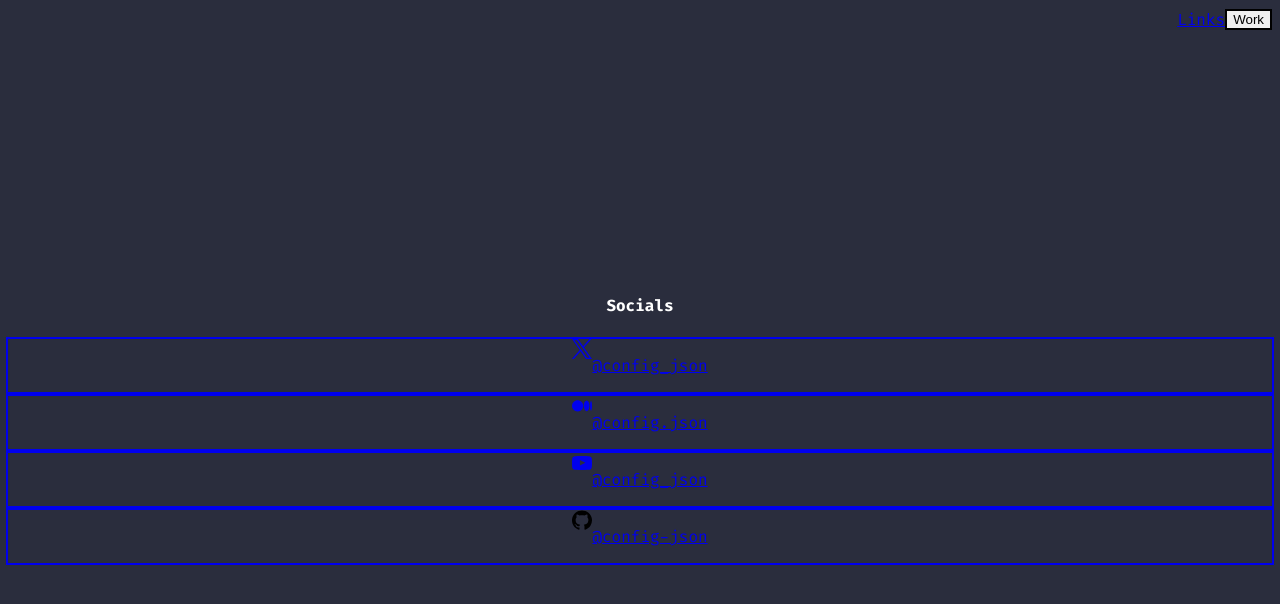
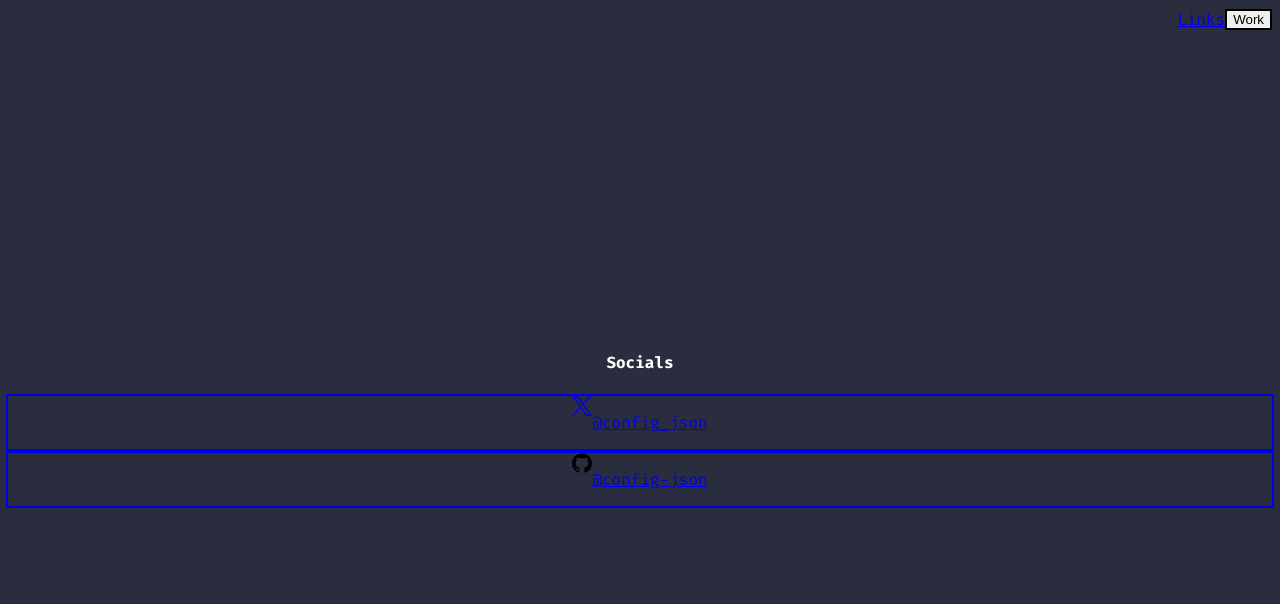
Before and after one commit to config-json/portfolio, a Next.js app: page /links in a window 1280 px wide. Shown: the top 604 px of the page. Built offline with nearby package versions, Linux system fonts and the light colour scheme.

Commit message:
refactor: remove yt and medium

```diff
--- a/src/app/links/page.tsx
+++ b/src/app/links/page.tsx
@@ -2,8 +2,6 @@ import React from "react";
 import Link from "next/link";
 import Nav from "@/components/Nav";
 import Twitter from "@/components/icons/Twitter";
-import Medium from "@/components/icons/Medium";
-import YouTube from "@/components/icons/YouTube";
 import GitHub from "@/components/icons/GitHub";
 
 const SOCIALS = [
@@ -11,18 +9,6 @@ const SOCIALS = [
     name: "Twitter",
     icon: <Twitter />,
     link: "https://twitter.com/config_json",
-    tag: "@config_json",
-  },
-  {
-    name: "Medium",
-    icon: <Medium />,
-    link: "https://medium.com/@config.json",
-    tag: "@config.json",
-  },
-  {
-    name: "YouTube",
-    icon: <YouTube />,
-    link: "https://youtube.com/@config_json",
     tag: "@config_json",
   },
   {
```
